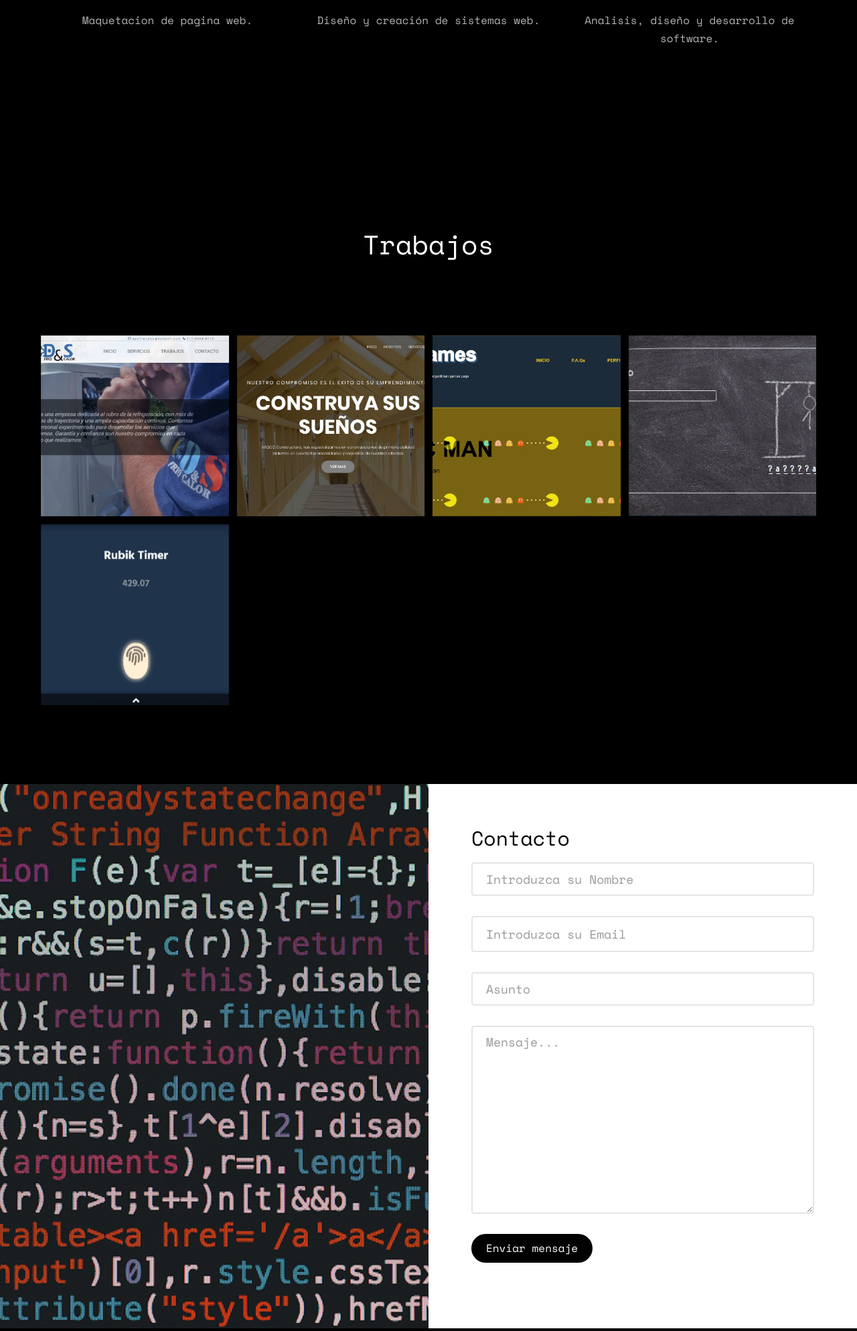
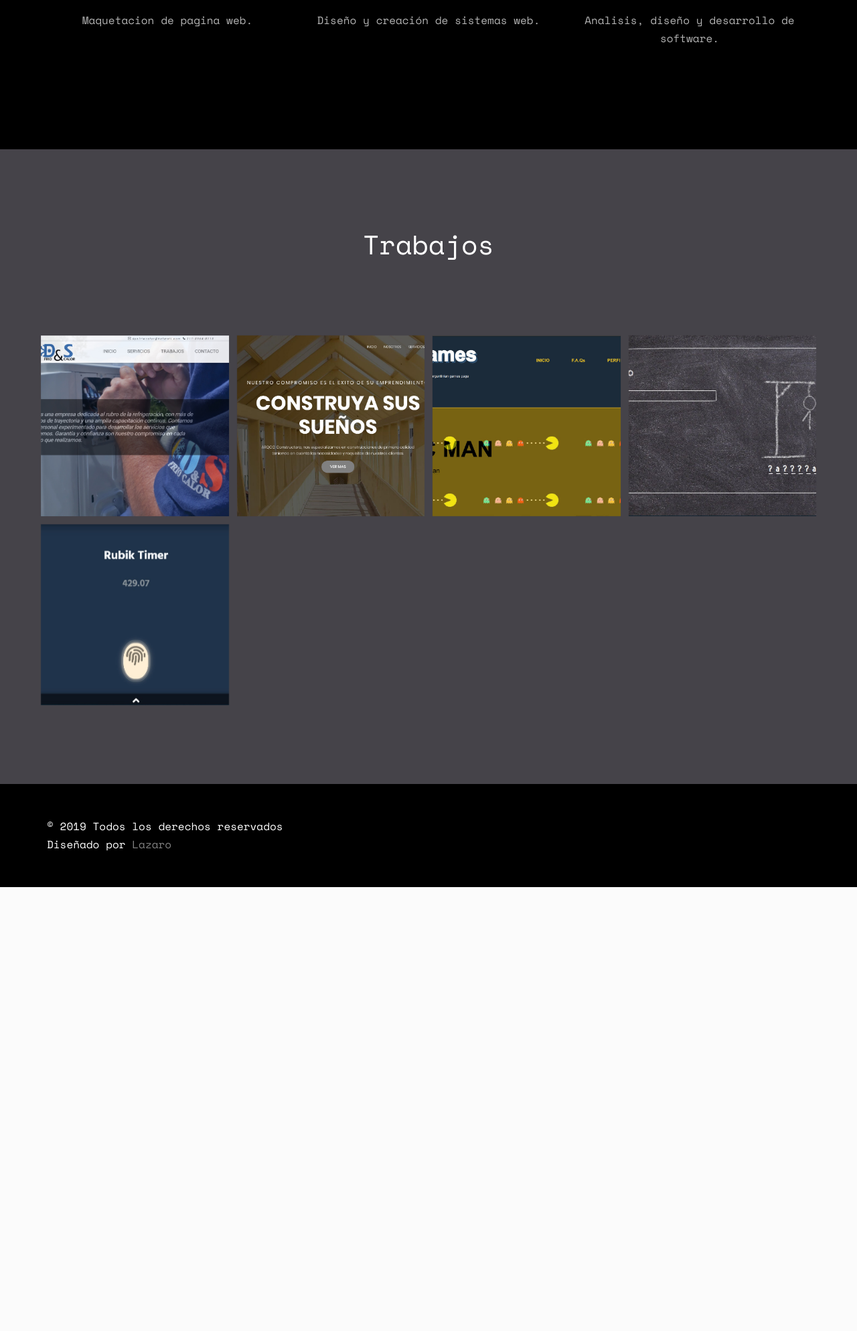
Before and after one commit to lazarogabriel/personalsite, a PHP site: page / in a window 1280 px wide. Shown: the part 3328-5316 px from the top of the page at 67% size. After the commit the page ends 4653 px from the top, so only its background shows below. Run offline with PHP 8.4, Linux system fonts and the light colour scheme; some web fonts are replaced.

Commit message:
Updated index to remove email form

```diff
--- a/css/style.css
+++ b/css/style.css
@@ -316,8 +316,7 @@ h1, h2, h3, h4, h5, h6, figure {
 }
 
 .fh5co-bg-dark {
-  background: #2F3C4F;
-  background: #000000;
+  background: #454349;
 }
 .fh5co-bg-dark .fh5co-heading h2 {
   color: #fff !important;
--- a/index.html
+++ b/index.html
@@ -283,47 +283,13 @@
 				</div>
 			</div>
 		</div>
-
-	<div id="fh5co-consult">
-		<div class="video fh5co-video" style="background-image: url(images/cover_bg_1.jpg);">
-			<div class="overlay"></div>
-		</div>
-		<div class="choose animate-box">
-			<h2 style="color: black;">Contacto</h2>
-			<form action="" method="post" id="formulario">
-				<div class="row form-group">
-					<div class="col-md-12">
-						<input name="nombre" type="text" id="name" class="form-control" placeholder="Introduzca su Nombre">
-					</div>
-				</div>
-				<div class="row form-group">
-					<div class="col-md-12">
-						<input name="email" type="email" id="email" class="form-control" placeholder="Introduzca su Email">
-					</div>
-				</div>
-				<div class="row form-group">
-					<div class="col-md-12">
-						<input name="asunto" type="text" id="subject" class="form-control" placeholder="Asunto">
-					</div>
-				</div>
-				<div class="row form-group">
-					<div class="col-md-12">
-						<textarea name="mensaje" id="message" cols="30" rows="10" class="form-control" placeholder="Mensaje..."></textarea>
-					</div>
-				</div>
-				<div class="form-group">
-					<button href="#formulario" type="submit" name="submit" class="btn btn-primary">Enviar mensaje</button>
-				</div>
-			</form>
-		</div>
-	</div>
 	</div>
 
 	<div id="fh5co-footer">
 		<div class="container">
 			<div class="row">
 				<div class="col-md-12">
-					<p>&copy; 2019 Todos los derechos reservados <br>Diseñado por <a href="https://lazarogabriel.github.io/personalsite/index.html" target="_blank">Lazzaro</a></p>
+					<p>&copy; 2019 Todos los derechos reservados <br>Diseñado por <a href="https://lazarogabriel.github.io/personalsite/index.html" target="_blank">Lazaro</a></p>
 				</div>
 			</div>
 		</div>
```
Lines whose indentation alone changed are shown as unchanged.
